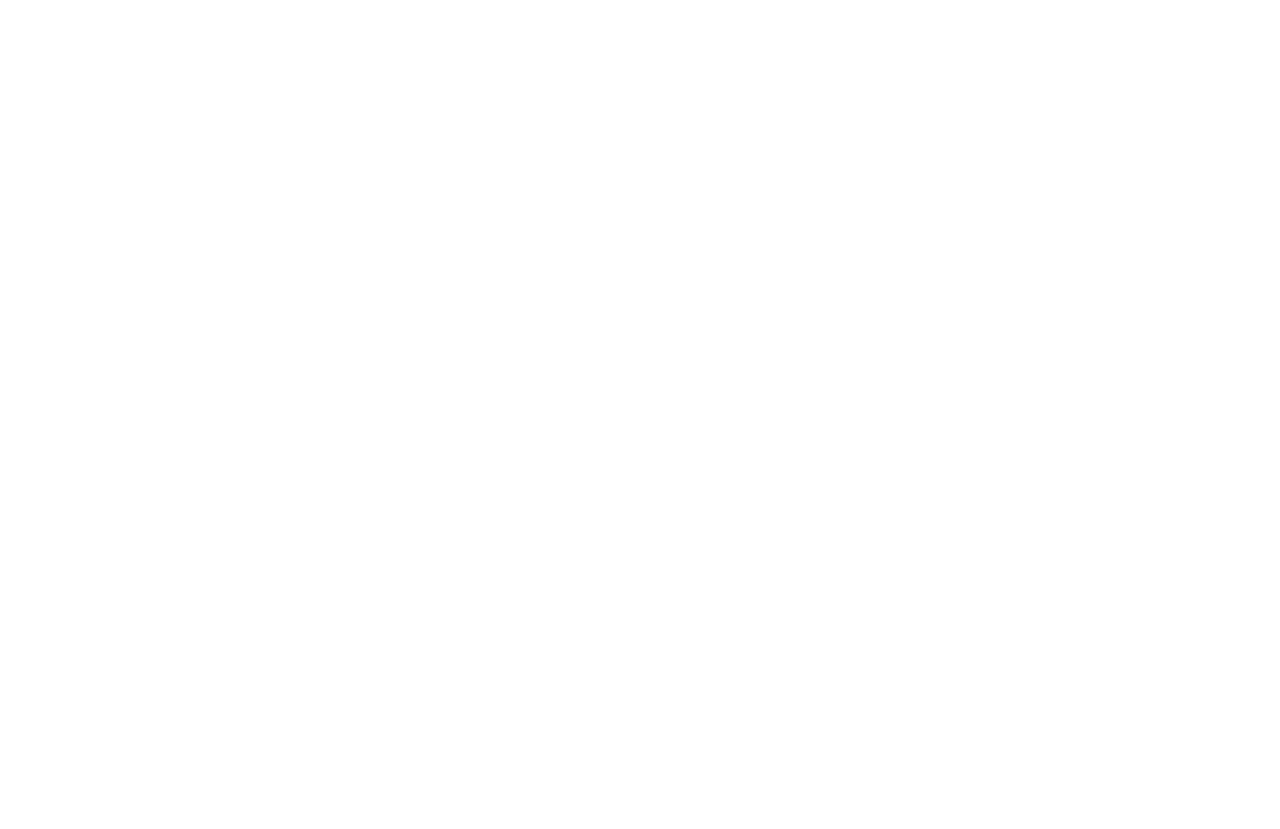
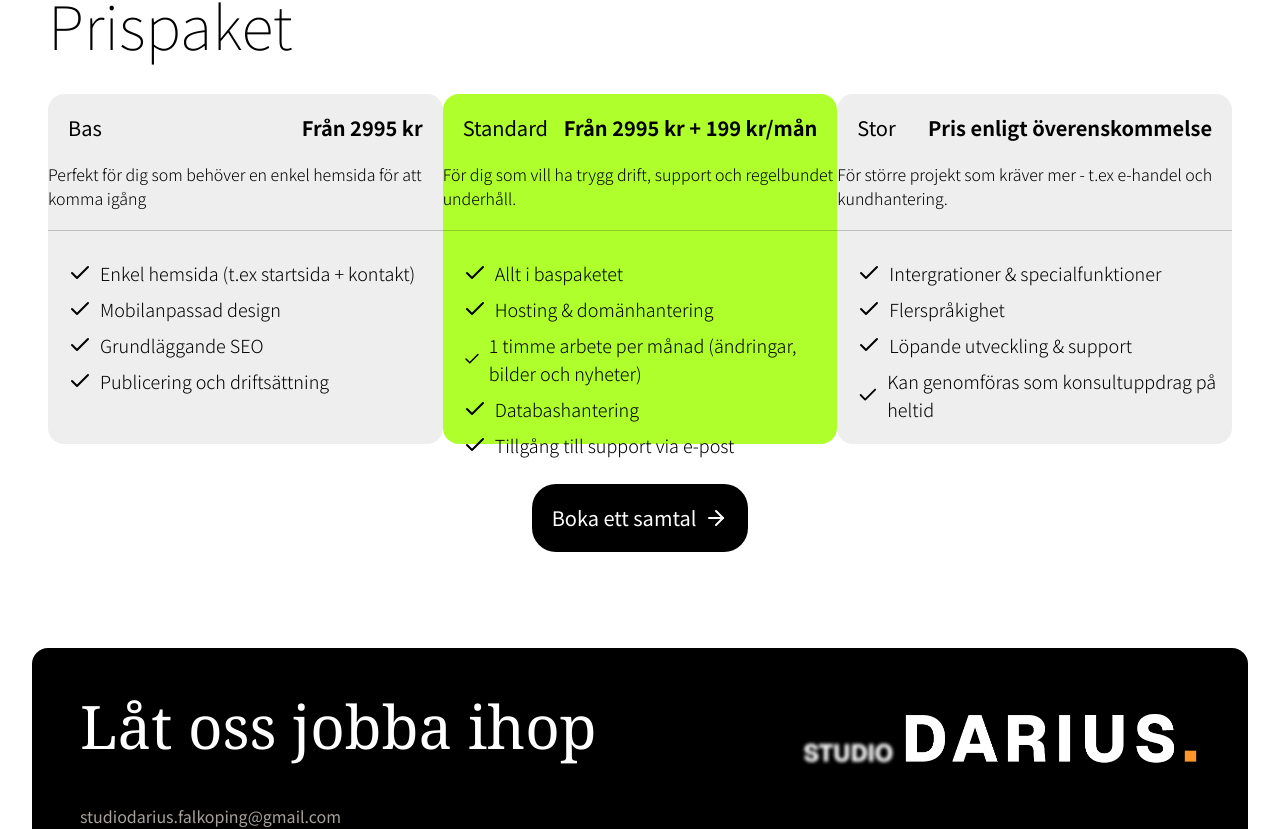
Before and after one commit to sebastianpiresmolin/StudioDarius, a Next.js app in the folder studiodarius/: page /web in a window 1280 px wide. Shown: the part 3595-4424 px from the top of the page. Before the commit the page ends 3445 px from the top, so only its background shows below. Built offline with nearby package versions, Linux system fonts and the light colour scheme.

Commit message:
add price section and footer

```diff
--- a/studiodarius/app/layout.tsx
+++ b/studiodarius/app/layout.tsx
@@ -2,6 +2,7 @@
 import { Noto_Sans_JP, Noto_Serif_JP } from "next/font/google";
 import Navbar from "@/components/ui/navbar";
 import "./globals.css";
+import Webfooter from "@/components/ui/webfooter";
 
 const notoSans = Noto_Sans_JP({
   variable: "--font-noto-sans",
@@ -30,6 +31,7 @@
       >
         <Navbar />
         {children}
+        <Webfooter />
       </body>
     </html>
   );
--- a/studiodarius/app/web/page.tsx
+++ b/studiodarius/app/web/page.tsx
@@ -3,6 +3,7 @@
 import Weboffer from "@/components/ui/weboffer";
 import Weblatestjob from "@/components/ui/weblatestjob";
 import Webtestimonial from "@/components/ui/webtestimonial";
+import Webprices from "@/components/ui/webprices";
 
 export default function Web() {
     return (
@@ -12,9 +13,7 @@
         <Weboffer />
         <Weblatestjob />
         <Webtestimonial />
-            <div className="w-full">
-
-            </div>
+        <Webprices />
         </>
     );
 }
--- /dev/null
+++ b/studiodarius/components/ui/webfooter.tsx
@@ -0,0 +1,15 @@
+import Image from "next/image";
+
+export default function Webfooter() {
+    return (
+        <footer className="flex pb-52 mb-12 mt-24 justify-between w-[95%] m-auto rounded-2xl bg-black">
+            <div className="flex flex-col">
+                <h1 className="font-serif font-light text-6xl text-white pl-12 pt-12">Låt oss jobba ihop</h1>
+                <a className="text-stone-400 font-sans pl-12 pt-12" href="mailto:studiodarius.falkoping@gmail.com">studiodarius.falkoping@gmail.com</a>
+            </div>
+            <div className="pr-12 pt-12">
+                <Image src={'/whitedarius.png'} alt={'Studio Darius'} height={500} width={500} className="w-[400px] h-[85px]" />
+            </div>
+        </footer>
+    );
+}
--- /dev/null
+++ b/studiodarius/components/ui/webprices.tsx
@@ -0,0 +1,90 @@
+import Image from "next/image";
+import {ArrowRight, Check} from "lucide-react";
+
+export default function Webprices() {
+    return (
+        <div className="w-full flex flex-col pl-12 pr-12 mt-36">
+            <div className="font-sans font-thin text-6xl">Prispaket</div>
+            <div className="mt-10 flex justify-between">
+                <div className="bg-[rgba(217,217,217,0.45)] w-[520px] h-[350px] flex flex-col rounded-2xl">
+                    <div className="flex justify-between p-5">
+                        <h3 className="font-sans text-xl">Bas</h3>
+                        <h3 className="font-sans text-xl font-bold">Från 2995 kr</h3>
+                    </div>
+                    <div className="flex justify-center">
+                        <p className="font-sans font-light text-md">Perfekt för dig som behöver en enkel hemsida för att komma igång</p>
+                    </div>
+                    <Image className="m-auto mt-5 mb-0 opacity-20" src={"/line.png"} alt={"seperator line"} width={480} height={5}/>
+                    <ul className="mt-5 ml-5 ">
+                        <li className="flex items-center font-sans gap-2 font-light text-lg mt-2">
+                            <Check /> Enkel hemsida (t.ex startsida + kontakt)
+                        </li>
+                        <li className="flex items-center font-sans gap-2 font-light text-lg mt-2">
+                            <Check /> Mobilanpassad design
+                        </li>
+                        <li className="flex items-center font-sans gap-2 font-light text-lg mt-2">
+                            <Check /> Grundläggande SEO
+                        </li>
+                        <li className="flex items-center font-sans gap-2 font-light text-lg mt-2">
+                            <Check /> Publicering och driftsättning
+                        </li>
+                    </ul>
+                </div>
+                <div className="bg-[#AEFF2B] w-[520px] h-[350px] flex flex-col rounded-2xl">
+                    <div className="flex justify-between p-5">
+                        <h3 className="font-sans text-xl">Standard</h3>
+                        <h3 className="font-sans text-xl font-bold">Från 2995 kr + 199 kr/mån</h3>
+                    </div>
+                    <div className="flex justify-center">
+                        <p className="font-sans font-light text-md">För dig som vill ha trygg drift, support och regelbundet underhåll.</p>
+                    </div>
+                    <Image className="m-auto mt-5 mb-0 opacity-20" src={"/line.png"} alt={"seperator line"} width={480} height={5}/>
+                    <ul className="mt-5 ml-5 ">
+                        <li className="flex items-center font-sans gap-2 font-light text-lg mt-2">
+                            <Check /> Allt i baspaketet
+                        </li>
+                        <li className="flex items-center font-sans gap-2 font-light text-lg mt-2">
+                            <Check /> Hosting & domänhantering
+                        </li>
+                        <li className="flex items-center font-sans gap-2 font-light text-lg mt-2">
+                            <Check /> 1 timme arbete per månad (ändringar, bilder och nyheter)
+                        </li>
+                        <li className="flex items-center font-sans gap-2 font-light text-lg mt-2">
+                            <Check /> Databashantering
+                        </li>
+                        <li className="flex items-center font-sans gap-2 font-light text-lg mt-2">
+                            <Check /> Tillgång till support via e-post
+                        </li>
+                    </ul>
+                </div>
+                <div className="bg-[rgba(217,217,217,0.45)] w-[520px] h-[350px] flex flex-col rounded-2xl">
+                    <div className="flex justify-between p-5">
+                        <h3 className="font-sans text-xl">Stor</h3>
+                        <h3 className="font-sans text-xl font-bold">Pris enligt överenskommelse</h3>
+                    </div>
+                    <div className="flex justify-center">
+                        <p className="font-sans font-light text-md">För större projekt som kräver mer - t.ex e-handel och kundhantering.</p>
+                    </div>
+                    <Image className="m-auto mt-5 mb-0 opacity-20" src={"/line.png"} alt={"seperator line"} width={480} height={5}/>
+                    <ul className="mt-5 ml-5 ">
+                        <li className="flex items-center font-sans gap-2 font-light text-lg mt-2">
+                            <Check /> Intergrationer & specialfunktioner
+                        </li>
+                        <li className="flex items-center font-sans gap-2 font-light text-lg mt-2">
+                            <Check /> Flerspråkighet
+                        </li>
+                        <li className="flex items-center font-sans gap-2 font-light text-lg mt-2">
+                            <Check /> Löpande utveckling & support
+                        </li>
+                        <li className="flex items-center font-sans gap-2 font-light text-lg mt-2">
+                            <Check /> Kan genomföras som konsultuppdrag på heltid
+                        </li>
+                    </ul>
+                </div>
+            </div>
+            <a href="/" className="flex items-center m-auto gap-2 mt-10 font-sans text-xl p-5 bg-black text-white rounded-3xl">
+                Boka ett samtal <ArrowRight />
+            </a>
+        </div>
+    );
+}
```
Also changed, not shown: studiodarius/public/whitedarius.png (added).
